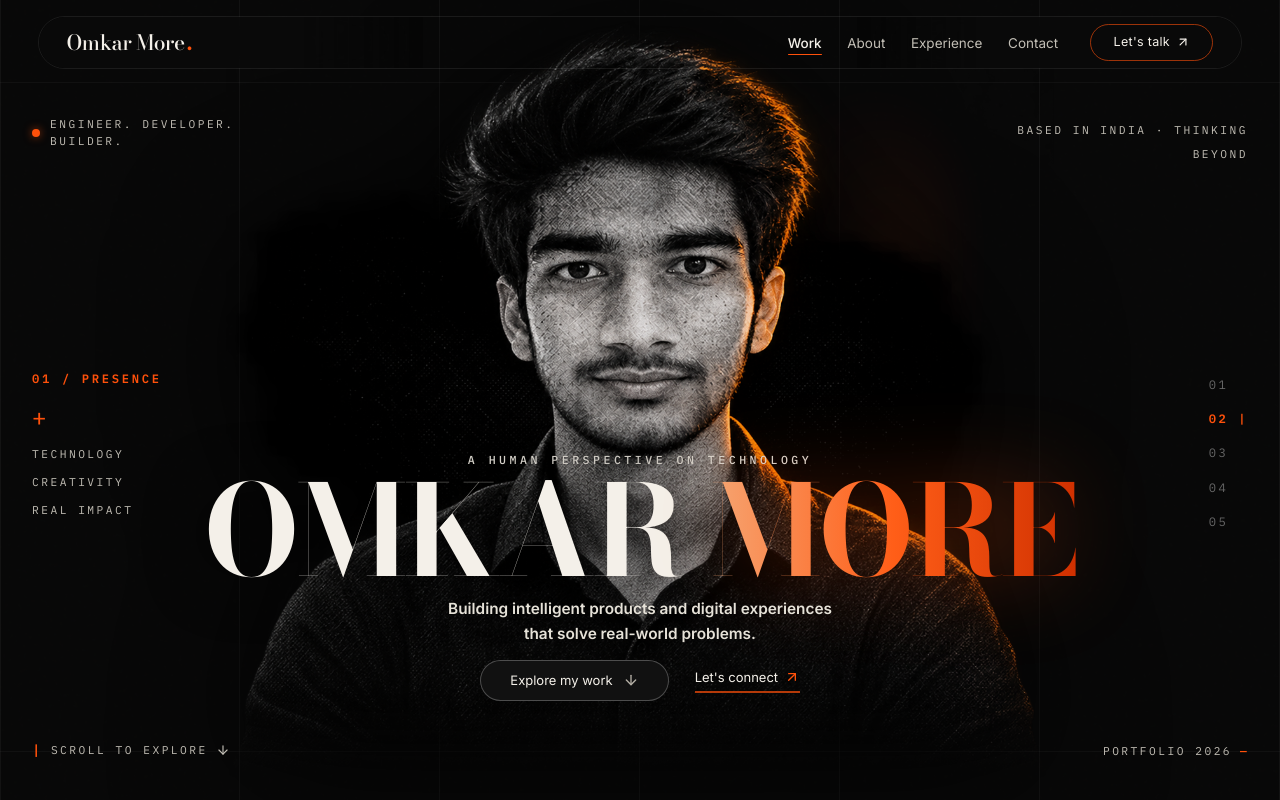
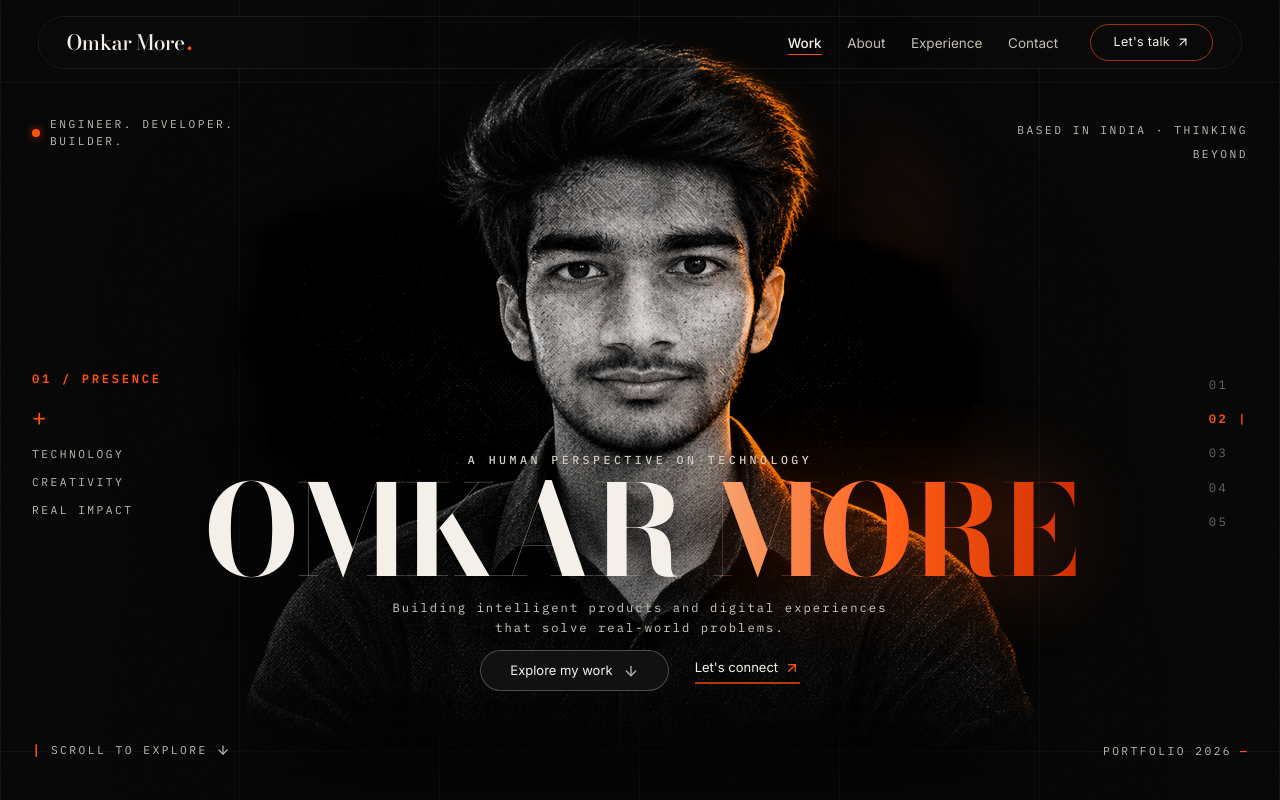
Before and after one commit to Omkar6488/My_Portfolio, a Next.js app: page / in a window 1280 px wide. Shown: the top 800 px of the page. Built offline with nearby package versions, Linux system fonts and the light colour scheme.

Commit message:
feat(hero): align subheadline font family and tracking with eyebrow mono styling

```diff
--- a/src/components/home/HeroSection.tsx
+++ b/src/components/home/HeroSection.tsx
@@ -85,8 +85,8 @@ export default function HeroSection({
                 </span>
               </h1>
 
-              {/* Sub-headline (Bolder with high readability) */}
-              <p className="font-sans text-[clamp(14.5px,min(1.2vw,2.1vh),19.5px)] text-[#E6E2D8] text-center max-w-[min(640px,92vw)] mx-auto mt-[clamp(0.5rem,1.4vh,1.1rem)] leading-relaxed font-semibold drop-shadow-sm px-2">
+              {/* Sub-headline (Matched to font-mono, letter-spacing, and restrained weight like the eyebrow) */}
+              <p className="font-mono text-[clamp(12px,min(0.95vw,1.6vh),15px)] text-[#D0CCC4] text-center max-w-[min(720px,94vw)] mx-auto mt-[clamp(0.6rem,1.5vh,1.2rem)] leading-relaxed font-normal tracking-[clamp(0.1em,0.16vw,0.18em)] drop-shadow-sm px-2">
                 Building intelligent products and digital experiences
                 <br className="hidden sm:inline" /> that solve real-world problems.
               </p>
```
